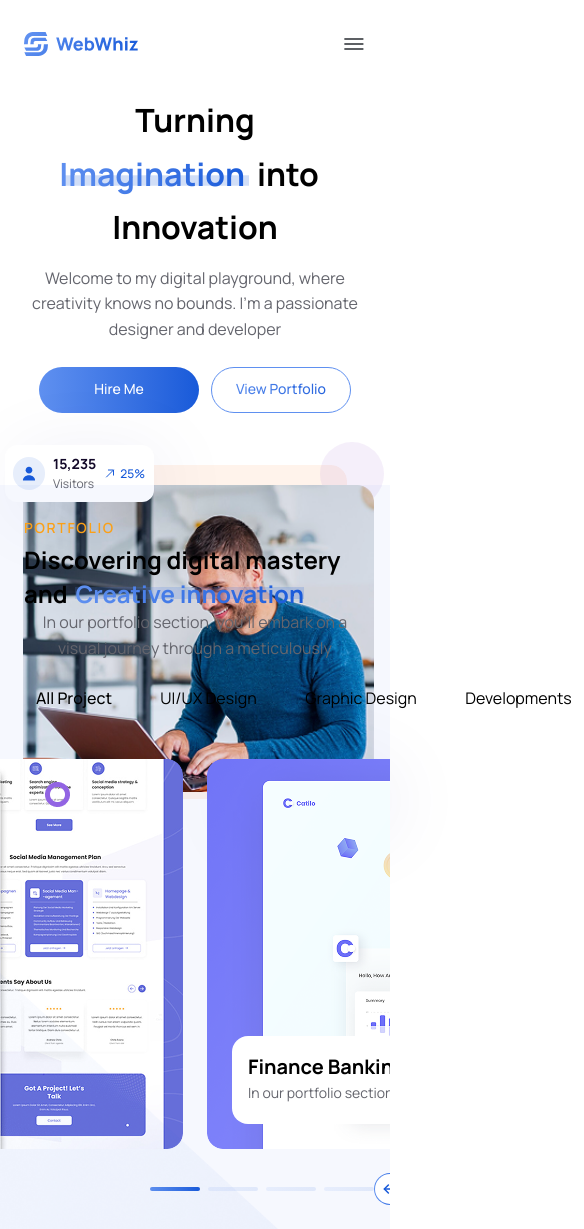
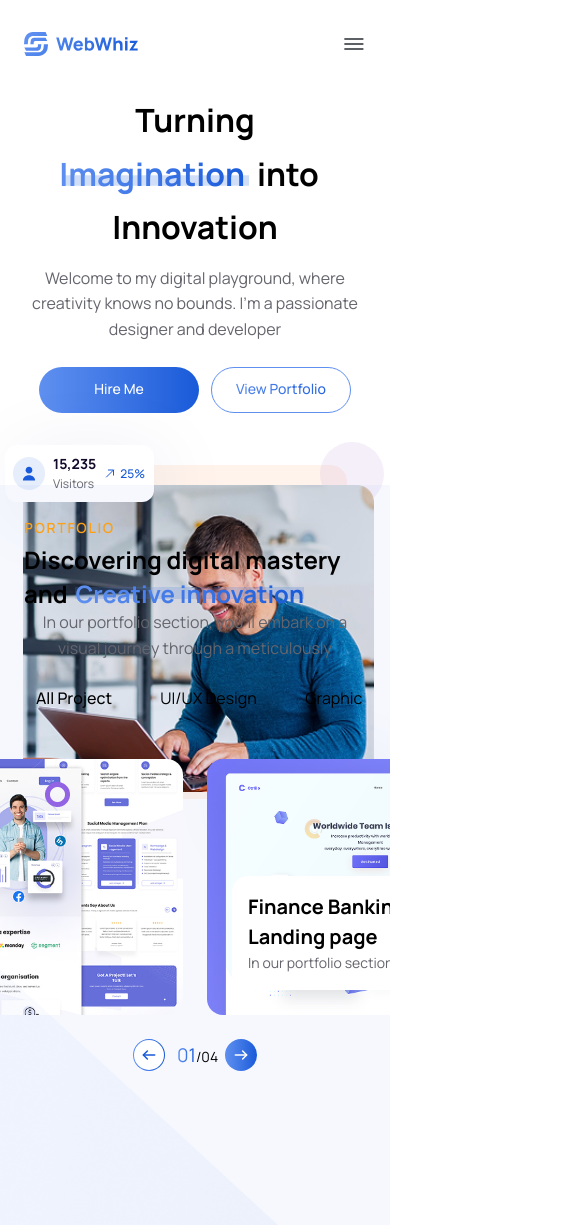
Before and after one commit to MdMuzahid07/WebWhiz, a Next.js app: page / in a window 390 px wide. Shown: the whole page, 584 px wide, since content can reach past the window. Built offline with nearby package versions, Linux system fonts and the light colour scheme.

Commit message:
portfolio section responsived

```diff
--- a/src/components/main/home/HeroAreaSection.tsx
+++ b/src/components/main/home/HeroAreaSection.tsx
@@ -3,7 +3,7 @@ import Image from "next/image";
 export default function HeroAreaSection() {
     return (
         <section className="max-w-[1440px] bg-white mx-auto mt-[24px] sm:mt-[100px]">
-            <div className="flex justify-between flex-col md:flex-row gap-[20px] w-full lg:h-[526px]">
+            <div className="flex justify-center md:justify-between flex-col md:flex-row gap-[20px] w-full lg:h-[526px]">
 
 
                 <div className="px-[24px] sm:px-[32px] xl:px-[140px] mb-[52px] sm:mb-[76px] mt-[10px]">
--- a/src/components/main/home/PortfolioSection.tsx
+++ b/src/components/main/home/PortfolioSection.tsx
@@ -94,6 +94,7 @@ export default function PortfolioSection() {
 
                     </div>
 
+                    <div className="overflow-x-auto">
                         <div className="w-full min-w-[560px] flex items-center gap-[24px] mt-[16px]">
                             <button className="w-[100px] relative h-[42px] py-[8px] px-[12px] text-[16px] font-medium capitalize leading-[150%] flex justify-center items-center">
                                 All Project
@@ -119,6 +120,7 @@ export default function PortfolioSection() {
                                 </div>
                             </button>
                         </div>
+                    </div>
 
 
                 </div>
--- a/src/components/main/sliderCarousel/home/PortfolioSectionSlider.tsx
+++ b/src/components/main/sliderCarousel/home/PortfolioSectionSlider.tsx
@@ -36,7 +36,7 @@ export default function PortfolioSectionSlider() {
                     style={{ transform: `translateX(-${currentIndex * 578}px)` }} // 554px width + 24px gap
                 >
                     {slides?.map((slide) => (
-                        <div key={slide?.id} className="relative h-[390px] w-[554px] rounded-[16px] overflow-hidden shrink-0">
+                        <div key={slide?.id} className="relative h-[256px] lg:h-[390px] w-[327px] lg:w-[554px] rounded-[16px] overflow-hidden shrink-0">
                             <Image
                                 src={slide?.image}
                                 width={554}
@@ -66,9 +66,9 @@ export default function PortfolioSectionSlider() {
             </div>
 
             {/* slider bottom , indication, and navigation ==================> */}
-            <div className="flex items-center my-[24px] px-[150px] justify-between relative">
-                <div></div>
-                <div className="flex justify-center items-center gap-[8px]">
+            <div className="flex items-center my-[24px] md:px-[32px] lg:px-[150px] justify-center md:justify-between relative">
+                <div className="hidden md:flex"></div>
+                <div className="hidden md:flex justify-center items-center gap-[8px]">
                     {slides.map((_, index) => (
                         <div
                             key={index}
```
Lines whose indentation alone changed are shown as unchanged.
